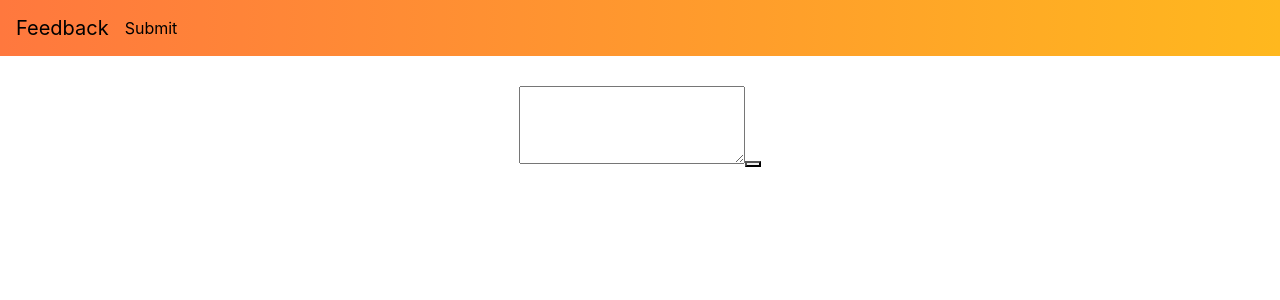
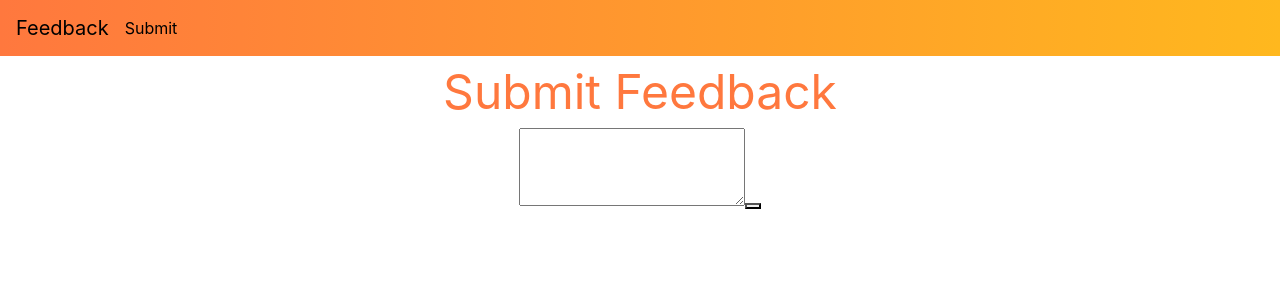
Before and after one commit to archana-khanal/LiveFeedback, a React (Create React App) app in the folder front-end/: page /submit in a window 1280 px wide. Shown: the top 300 px of the page. Built offline with nearby package versions, Linux system fonts and the light colour scheme; no server answers.

Commit message:
HP - Add titles on view and submit pages

```diff
--- a/front-end/src/App.js
+++ b/front-end/src/App.js
@@ -15,7 +15,7 @@ class App extends Component {
           <Navbar />
           <Switch>
             <Route exact path='/' component={FeedbackList}/>
-            <Route exact path='/submit' component={SubmitFeedback}/>
+            <Route path='/submit' component={SubmitFeedback}/>
           </Switch>
         </div>
       </BrowserRouter>
--- a/front-end/src/components/FeedbackList/FeedbackList.jsx
+++ b/front-end/src/components/FeedbackList/FeedbackList.jsx
@@ -29,11 +29,14 @@ export class FeedbackList extends Component {
             <div>
                 {
                     hasFeedback ? (
-                        <div className="available-feedback">
-                            {this.renderFeedback(this.state.feedbackList)}
+                        <div>
+                            <div className="title-text"> All Feedback </div>
+                            <div className="available-feedback">
+                                {this.renderFeedback(this.state.feedbackList)}
+                            </div>
                         </div>
                     ) :
-                ( <div> Waiting for feedback... </div> )
+                ( <div className="title-text"> Waiting for feedback... </div> )
                 }
             </div>
         );
--- a/front-end/src/components/Navbar/Navbar.css
+++ b/front-end/src/components/Navbar/Navbar.css
@@ -1,6 +1,5 @@
 .navbar {
   background: linear-gradient(to right, rgb(255, 120, 62), rgb(255, 184, 30));
-  margin-bottom: 30px;
 }
 .navbar .navbar-brand {
   color: rgb(0, 0, 0);
--- a/front-end/src/components/SubmitFeedback/SubmitFeedback.jsx
+++ b/front-end/src/components/SubmitFeedback/SubmitFeedback.jsx
@@ -30,10 +30,13 @@ export class SubmitFeedback extends Component {
 
     render() {
         return (
-            <form onSubmit={this.handleSubmit}>
-                <textarea type="text" rows='3' value={this.state.message} onChange={this.handleChange} />
-                <button type="submit" value="Submit" />
-            </form>
+            <div>
+                <div className="title-text">Submit Feedback</div>
+                <form onSubmit={this.handleSubmit}>
+                    <textarea type="text" rows='3' value={this.state.message} onChange={this.handleChange} />
+                    <button type="submit" value="Submit" />
+                </form>
+            </div>
         );
     }
 }
--- a/front-end/src/index.css
+++ b/front-end/src/index.css
@@ -3,3 +3,8 @@ body {
   padding: 0;
   font-family: sans-serif;
 }
+
+.title-text {
+  color: rgb(255, 120, 62);
+  font-size: 3em;
+}
```
Lines whose indentation alone changed are shown as unchanged.
